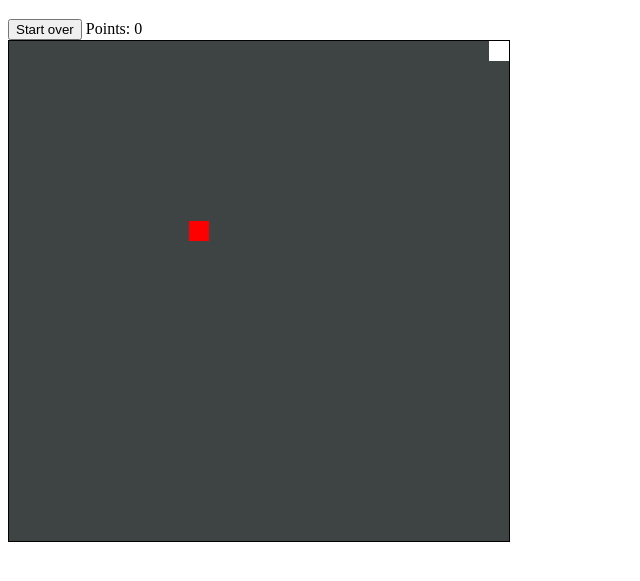
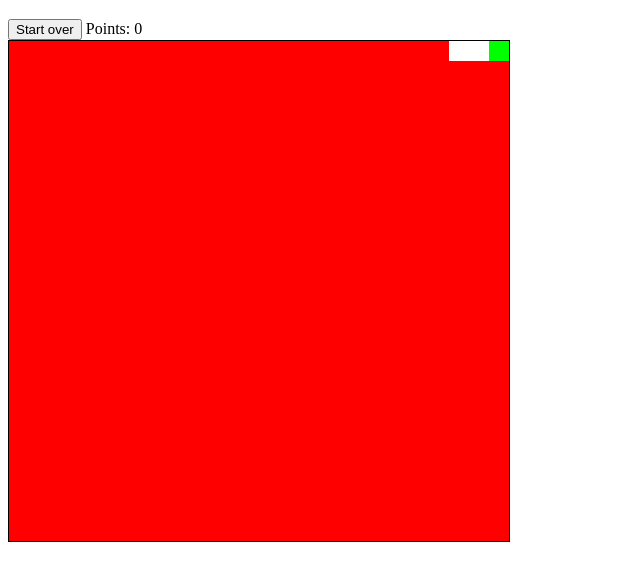
Before and after one commit to pearpages/games, a website: page snake/index.html in a window 1280 px wide. Both pictures are taken after a click on the button "Start over". Shown: the part 61-642 px from the top of the page, without its empty margins (0-640 px from the left). Drawn offline with Linux system fonts and the light colour scheme.

Commit message:
feat: object namespaces and various

```diff
--- a/snake/canvas.js
+++ /dev/null
@@ -1,26 +0,0 @@
-function createCanvas({ cols, rows, id, resolution, bgColor } = CANVAS_OPTIONS) {
-    const canvas = document.createElement(id);
-    canvas.width = cols * resolution;
-    canvas.height = rows * resolution;
-    document.body.append(canvas);
-    background(canvas, bgColor);
-    return context = canvas.getContext('2d');
-}
-
-function background(canvas, color) {
-    const context = canvas.getContext('2d');
-    context.fillStyle = color;
-    context.fillRect(0, 0, canvas.width, canvas.height);
-}
-
-function deleteCanvas({ id } = CANVAS_OPTIONS) {
-    !!document.querySelector(id)
-        ? document.querySelector(id).remove()
-        : 0;
-}
-
-function draw(cbs) {
-    deleteCanvas();
-    const context = createCanvas();
-    cbs.forEach(cb => cb(context));
-}
--- a/snake/food.js
+++ /dev/null
@@ -1,11 +0,0 @@
-function Food() {}
-Food.draw = function(scale, {x, y}, context) {
-  context.fillStyle = '#F00';
-  context.fillRect(x * scale, y * scale, scale, scale);
-}
-Food.move = function({cols, rows}) {
-  return {
-    x: Math.floor(Math.random() * cols),
-    y: Math.floor(Math.random() * rows)
-  }
-}
--- a/snake/index.html
+++ b/snake/index.html
@@ -14,10 +14,7 @@
 <body>
   <h1>Snake Game</h1>
   <div><button id="start">Start over</button> Points: <span id="points">0</span></div>
-  <script async="false" src="canvas.js"></script>
   <script async="false" src="sounds.js"></script>
-  <script async="false" src="food.js"></script>
-  <script async="false" src="snake.js"></script>
   <script async="false" src="index.js"></script>
 </body>
 </html>
--- a/snake/index.js
+++ b/snake/index.js
@@ -1,73 +1,304 @@
-const SPEED = 100;
 const CANVAS_OPTIONS = {
   cols: 25,
   rows: 25,
   id: 'canvas',
   resolution: 20,
-  bgColor: '#3e4444'
+  bgColor: '#3e4444',
+  speed: 100
 };
-const initialState = {
-  food: {x: 0, y: 0},
-  snake: {
+let state = {};
+
+const CANVAS = {
+  createCanvas: function ({ cols, rows, id, resolution, bgColor } = CANVAS_OPTIONS) {
+      const canvas = document.createElement(id);
+      canvas.width = cols * resolution;
+      canvas.height = rows * resolution;
+      document.body.append(canvas);
+      this.background(canvas, bgColor);
+      return context = canvas.getContext('2d');
+  },
+
+  background: function (canvas, color) {
+      const context = canvas.getContext('2d');
+      context.fillStyle = color;
+      context.fillRect(0, 0, canvas.width, canvas.height);
+  },
+
+  deleteCanvas: function ({ id } = CANVAS_OPTIONS) {
+      !!document.querySelector(id)
+          ? document.querySelector(id).remove()
+          : 0;
+  },
+
+  draw: function (cbs, canvasOptions = CANVAS_OPTIONS) {
+      this.deleteCanvas();
+      const context = this.createCanvas(canvasOptions);
+      cbs.forEach(cb => cb(context));
+  }
+
+};
+
+const FOOD = {
+  draw: function(scale, {x, y}, context) {
+    context.fillStyle = '#F00';
+    context.fillRect(x * scale, y * scale, scale, scale);
+  },
+
+  move: function({cols, rows}, tail) {
+    function getX(notValidXs = tail.map(p => p.x), max = cols) {
+      return nextValue(notValidXs, max);
+    }
+
+    function getY(notValidYs = tail.map(p => p.y), max = rows) {
+      return nextValue(notValidYs, max);
+    }
+
+    function nextValue(notValids, max) {
+      const nextCanidate = max => Math.floor(Math.random() * max);
+      let foundNext = false;
+      let candidate;
+      while(!foundNext) {
+        candidate = nextCanidate(max);
+        foundNext = !notValids.includes(candidate);
+        return candidate;
+      }
+    }
+
+    return {
+      x: getX(),
+      y: getY()
+    }
+  }
+};
+
+const INPUT = {
+  keys: {
+    UP: 'UP',
+    DOWN: 'DOWN',
+    LEFT: 'LEFT',
+    RIGHT: 'RIGHT',
+    SPACE: 'SPACE',
+    ENTER: 'ENTER'
+  },
+  keyPressed: function (keyCode) {
+    if (keyCode == 38 ) {
+      return this.keys.UP;
+    } else if (keyCode == 40 ) {
+      return this.keys.DOWN;
+    } else if (keyCode == 37 ) {
+      return this.keys.LEFT;
+    } else if (keyCode == 39 ) {
+      return this.keys.RIGHT;
+    } else if (keyCode == 32) {
+      return this.keys.SPACE;
+    } else if (keyCode == 13) {
+      return this.keys.ENTER;
+    }
+  },
+  isKeyCode: (keyCode, key) => INPUT.keyPressed(keyCode) ===  key
+};
+
+const SNAKE = function () {
+  return {
+    death,
+    eat,
+    draw,
+    next,
+    update,
+    updateSpeed,
+    isMoving,
+    initialState
+  };
+
+  function initialState() {
+    return {
       xspeed: 1,
       yspeed: 0,
-    total: 1,
-    tail: [{ x: 0, y: 0 }]
-  }
-};
-let state;
-
-main();
-
-function main() {
-  createCanvas(CANVAS_OPTIONS);
-  let intervalRef;
-  document.getElementById('start').onclick = () => {
-    state = {...initialState};
-    !!intervalRef ? clearInterval(intervalRef) : 0;
-    intervalRef = start(SPEED);
+      initialLength: 3,
+      total: 3,
+      tail: [{ x: 2, y: 0 }, { x: 1, y: 0 }, { x: 0, y: 0 }]
     };
   }
 
-function start(speed) {
-  const points = document.getElementById('points');
+  function isMoving(key) {
+    const moving = [
+      INPUT.keys.UP,
+      INPUT.keys.DOWN,
+      INPUT.keys.LEFT,
+      INPUT.keys.RIGHT,
+    ];
 
-  document.body.onkeydown = event => keyPressed(event, (x, y) => {
-    state.snake.xspeed = x;
-    state.snake.yspeed = y;
-  });
-  state.food = Food.move(CANVAS_OPTIONS);
+    return moving.includes(key);
+  }
 
-  const intervalRef = setInterval(() => {
-    points.textContent = (state.snake.tail.length -1) * 10;
-    if (Snake.death(CANVAS_OPTIONS, state.snake)) {
+  function updateSpeed(keyCode, snakeState) {
+    if (INPUT.isKeyCode(keyCode, INPUT.keys.UP)) {
+      return {
+        ...snakeState,
+        xspeed: 0,
+        yspeed: -1
+      };
+    } else if (INPUT.isKeyCode(keyCode, INPUT.keys.DOWN)) {
+      return {
+        ...snakeState,
+        xspeed: 0,
+        yspeed: 1
+      };
+    } else if (INPUT.isKeyCode(keyCode, INPUT.keys.LEFT)) {
+      return {
+        ...snakeState,
+        xspeed: -1,
+        yspeed: 0
+      };
+    } else if (INPUT.isKeyCode(keyCode, INPUT.keys.RIGHT)) {
+      return {
+        ...snakeState,
+        xspeed: 1,
+        yspeed: 0
+      };
+    } else {
+      return snakeState;
+    }
+  }
+
+  function death (canvasOptions, snake) {
+    const {x, y} = next(canvasOptions, snake);
+    return !!snake.tail.find(point => point.x == x && point.y == y);
+  }
+
+  function eat({x, y}, tail) {
+    if (x == tail[0].x && y == tail[0].y) {
+      return true;
+    }
+    return false;
+  }
+
+  function draw(context, scale, tail) {
+    tail.forEach((point, i) => i === 0
+      ? (context.fillStyle = '#00ff00', context.fillRect(point.x * scale, point.y * scale, scale, scale))
+      : (context.fillStyle = '#FFF', context.fillRect(point.x * scale, point.y * scale, scale, scale))
+    );
+  };
+
+  function next({cols, rows}, snake) {
+    const x = constrain(snake.tail[0].x + snake.xspeed, 0, cols - 1);
+    const y = constrain(snake.tail[0].y + snake.yspeed, 0, rows - 1);
+    return { x, y };
+  }
+
+  function update({cols, rows}, snake) {
+    return {
+      ...snake,
+      tail: [next({cols, rows}, snake), ...snake.tail].slice(0, snake.total)
+    }
+  };
+
+  function constrain(value, min, max) {
+    if (value <= min) {
+      return min;
+    } else if (value >= max) {
+      return max;
+    }
+    return value;
+  }
+}();
+
+const START_BUTTON = {
+  get: function () {
+    return document.getElementById('start');
+  }
+}
+
+const POINTS = {
+  get: function () {
+    return document.getElementById('points');
+  },
+
+  update: function(snakeTailLength, initialSnakeLength) {
+    this.get().textContent = (snakeTailLength - initialSnakeLength) * 10;
+  }
+}
+
+const GAME = {
+  getInitialState: function () {
+    const snake = SNAKE.initialState();
+    return {
+      snake,
+      food: FOOD.move(CANVAS_OPTIONS, snake.tail),
+      gameRef: null,
+      startButton: null,
+      points: null,
+      paused: false
+    };
+  },
+
+  endGame: function() {
+    !!state.gameRef ? clearInterval(state.gameRef) : 0;
+  },
+
+  isStarting: function(key) {
+    return key === INPUT.keys.ENTER;
+  },
+
+  isPausing: function (key) {
+    return key === INPUT.keys.SPACE;
+  },
+
+  init: function () {
+    document.body.onkeydown = event => {
+      const keyPressed = INPUT.keyPressed(event.keyCode);
+      if (GAME.isStarting(keyPressed)) {
+        GAME.start();
+      } else if (GAME.isPausing(keyPressed)) {
+        !!state.isPaused
+          ? (GAME.start(state), state.isPaused = false)
+          : (GAME.endGame(), state.isPaused = true);
+      } else if (SNAKE.isMoving(keyPressed)) {
+        state.snake = {...SNAKE.updateSpeed(event.keyCode, state.snake)};
+      }
+    };
+  },
+
+  start: function (initialState = this.getInitialState()) {
+    GAME.endGame();
+    state = {...initialState};
+    state.gameRef = this.runGame(CANVAS_OPTIONS);
+  },
+
+  paintFrame: (elementsToDraw, canvasOptions) => setInterval(() => {
+    POINTS.update(state.snake.tail.length, state.snake.initialLength);
+    if (SNAKE.death(canvasOptions, state.snake)) {
       chord();
-      alert('You lose!');
-      clearInterval(intervalRef);
+      GAME.endGame();
+      CANVAS.draw(
+        elementsToDraw,
+        {...CANVAS_OPTIONS, bgColor: 'red'});
+      state = {...GAME.getInitialState()};
       return;
     }
-    state.snake = {...Snake.update(CANVAS_OPTIONS, state.snake)};
-    if (Snake.eat(state.food, state.snake.tail)) {
+    if (SNAKE.eat(state.food, state.snake.tail)) {
+      beep();
       state.snake.total++;
-      beep();
-      state.food = Food.move(CANVAS_OPTIONS);
+      state.food = FOOD.move(canvasOptions, state.snake.tail);
     }
-    draw([
-      (context) => Snake.draw(context, CANVAS_OPTIONS.resolution, state.snake.tail),
-      (context) => Food.draw(CANVAS_OPTIONS.resolution, state.food, context)
-    ]);
-  }, speed);
-  return intervalRef;
+    state.snake = {...SNAKE.update(canvasOptions, state.snake)};
+    CANVAS.draw(elementsToDraw);
+  }, canvasOptions.speed),
+
+  runGame: function (canvasOptions) {
+    const elementsToDraw = [
+      (context) => SNAKE.draw(context, canvasOptions.resolution, state.snake.tail),
+      (context) => FOOD.draw(canvasOptions.resolution, state.food, context)
+    ];
+
+    return this.paintFrame(elementsToDraw, canvasOptions);
+  }
 }
 
-function keyPressed({keyCode}, direction ) {
-  if (keyCode == 38 ) { // UP
-    direction(0, -1);
-  } else if (keyCode == 40 ) { // DOWN
-    direction(0, 1);
-  } else if (keyCode == 37 ) { // LEFT
-    direction(-1, 0);
-  } else if (keyCode == 39 ) { // RIGHT
-    direction(1, 0);
+function main() {
+  CANVAS.createCanvas(CANVAS_OPTIONS);
+  GAME.init();
+  START_BUTTON.get().onclick = () => GAME.start();
 }
-}
+
+main();
--- a/snake/snake.js
+++ /dev/null
@@ -1,42 +0,0 @@
-function constrain(value, min, max) {
-  if (value <= min) {
-    return min;
-  } else if (value >= max) {
-    return max;
-  }
-  return value;
-}
-
-function Snake() {}
-Snake.death = function (canvasOptions, snake) {
-  const {x, y} = Snake.next(canvasOptions, snake);
-  return !!snake.tail.find(point => point.x == x && point.y == y);
-}
-
-Snake.eat = function ({x, y}, tail) {
-  if (x == tail[0].x && y == tail[0].y) {
-    return true;
-  }
-  return false;
-}
-
-Snake.draw = function (context, scale, tail) {
-  const snakeColor = '#FFF'
-  context.fillStyle = snakeColor;
-  tail.forEach(point =>
-    context.fillRect(point.x * scale, point.y * scale, scale, scale)
-  );
-};
-
-Snake.next = function ({cols, rows}, snake) {
-  const x = constrain(snake.tail[0].x + snake.xspeed, 0, cols - 1);
-  const y = constrain(snake.tail[0].y + snake.yspeed, 0, rows - 1);
-  return { x, y };
-}
-
-Snake.update = function ({cols, rows}, snake) {
-  return {
-    ...snake,
-    tail: [Snake.next({cols, rows}, snake), ...snake.tail].slice(0, snake.total)
-  }
-};
```
Also changed, not shown: snake/README.md (added). Lines whose indentation alone changed are shown as unchanged.
